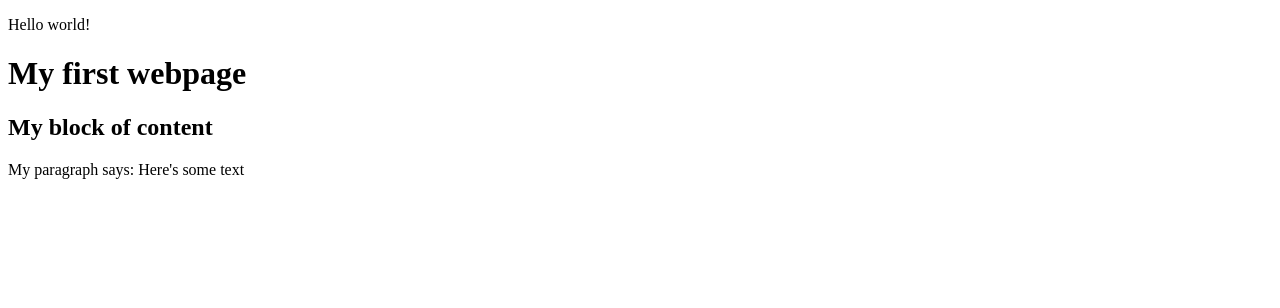
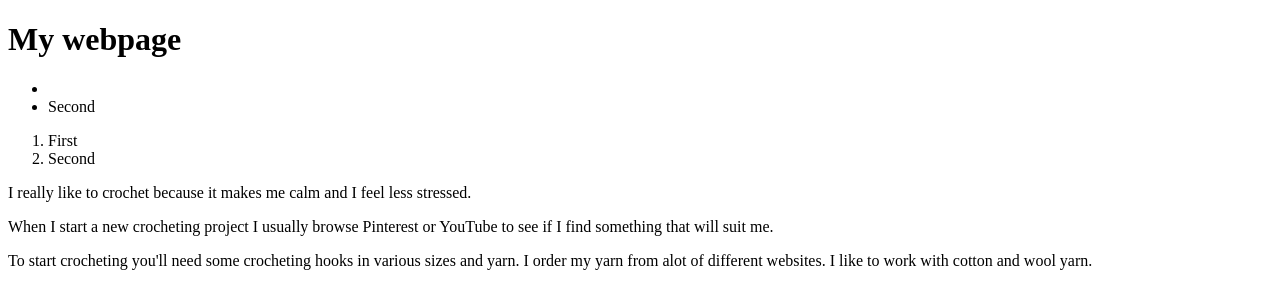
Before and after one commit to Novante/mecenat, a plain HTML site: page index.html in a window 1280 px wide. Drawn offline with Linux system fonts and the light colour scheme.

Commit message:
git commit -a

```diff
--- a/index.html
+++ b/index.html
@@ -7,13 +7,39 @@
     <title>Document</title>
 </head>
 <body>
-    <p>Hello world!</p>
-    <h1>My first webpage</h1>
-    <div>
-        <h2>My block of content</h2>
-        <p><span>My paragraph says: </span>Here's some text</p>
+    <header>
+        <h1>My webpage</h1>
+        <nav>
+            <ul>
+                <li></li>
+                <li>Second</li>
+            </ul>
+            <ol> <li>First </li>
+                <li>Second</li></ol>
 
-    </div>
+        </nav>
+     </header>
+     <main>
+         <section>
+             <p>I really like to crochet because it makes me calm
+                 and I feel less stressed.
+                </p>
+            </section>
+         <section>
+             <p>When I start a new crocheting project I usually
+                 browse Pinterest or YouTube to see if I find something
+                 that will suit me.
+                </p>
+            </section>
+         <section>
+             <p>To start crocheting you'll need some crocheting hooks in
+                 various sizes and yarn. I order my yarn from alot of
+                 different websites.
+                 I like to work with cotton and wool yarn.
+                </p>
+         </section>
+     </main>
+
 
 
 </body>
```
Also changed, not shown: navigation.html (added, +7 -0 lines).
